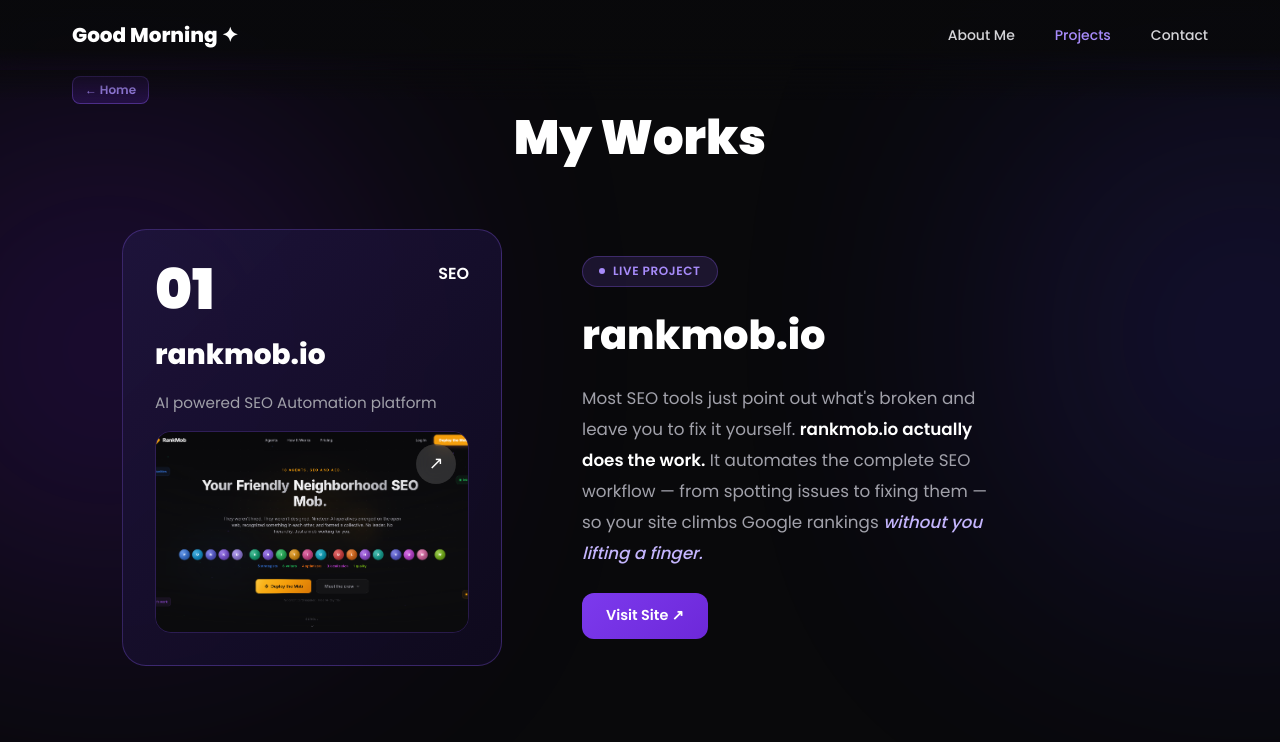
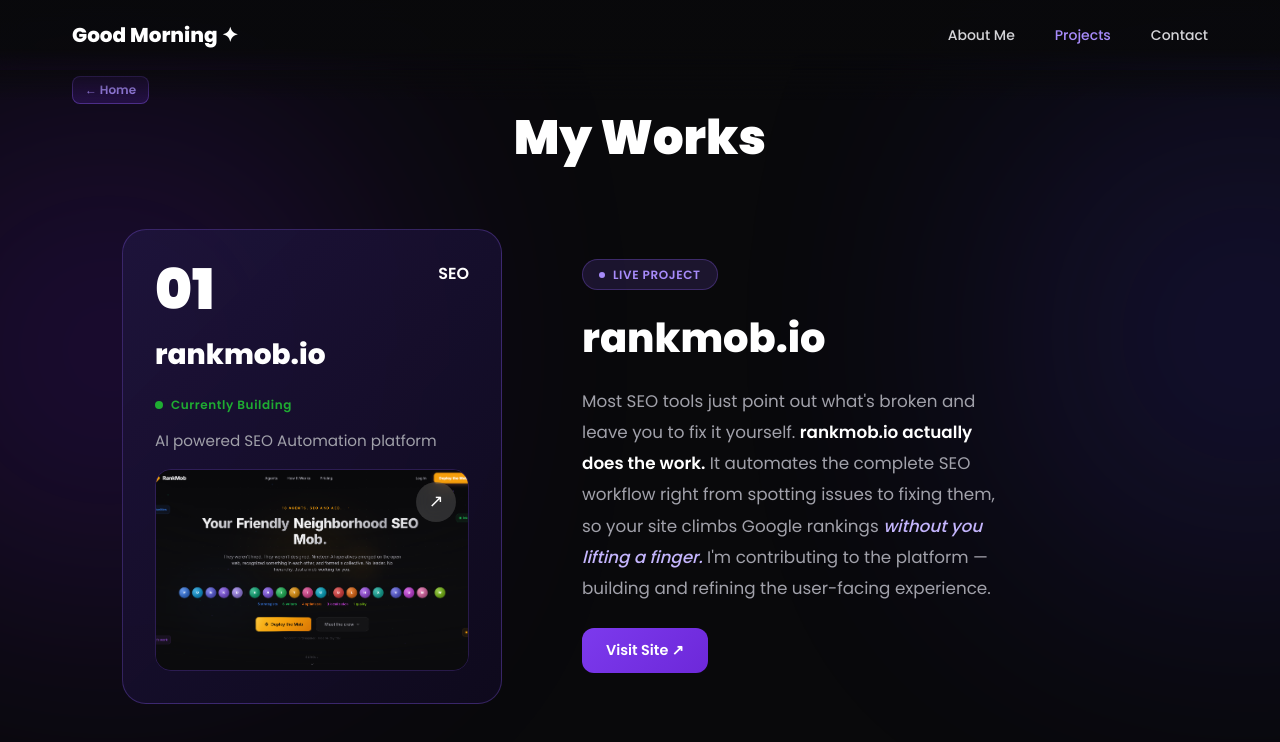
Before and after one commit to sanjay-creativelements/personal-dashboard, a Next.js app: page / in a window 1280 px wide. Both pictures are taken after a click on the button "Projects". Shown: the top 742 px of the page. Built offline with nearby package versions, Linux system fonts and the light colour scheme.

Commit message:
desc changes in project desc

```diff
--- a/app/components/BookingModal.js
+++ b/app/components/BookingModal.js
@@ -304,7 +304,7 @@
             <label style={labelStyle}>Project Description *</label>
             <textarea
               required name="description" value={form.description} onChange={handleChange}
-              placeholder="In simple words explain waht you wanna build, what problem it solves, any specific requirements..."
+              placeholder="In simple words explain what you wanna build, what problem it solves, any specific requirements..."
               rows={4}
               style={{ ...inputStyle, resize: "vertical", minHeight: "100px", lineHeight: 1.6 }}
               disabled={status === "submitting"}
--- a/app/globals.css
+++ b/app/globals.css
@@ -65,6 +65,10 @@
   50%  { transform: translate(-20px, -80px); }
   75%  { transform: translate(-40px, -30px); }
   100% { transform: translate(0px, 0px); }
+}
+
+@keyframes ping {
+  75%, 100% { transform: scale(2); opacity: 0; }
 }
 
 /* ── BASE ────────────────────────────────────────────────────────────────────── */
--- a/app/page.js
+++ b/app/page.js
@@ -809,6 +809,47 @@
               >
                 rankmob.io
               </h3>
+              <div
+                style={{
+                  display: "inline-flex",
+                  alignItems: "center",
+                  gap: "0.5rem",
+                  marginTop: "0.25rem",
+                }}
+              >
+                <span style={{ position: "relative", display: "inline-flex" }}>
+                  <span
+                    style={{
+                      position: "absolute",
+                      width: "8px",
+                      height: "8px",
+                      borderRadius: "50%",
+                      background: "#a78bfa",
+                      opacity: 0.75,
+                      animation: "ping 1.5s cubic-bezier(0,0,0.2,1) infinite",
+                    }}
+                  />
+                  <span
+                    style={{
+                      width: "8px",
+                      height: "8px",
+                      borderRadius: "50%",
+                      background: "#1fac32",
+                      display: "inline-block",
+                    }}
+                  />
+                </span>
+                <span
+                  style={{
+                    fontSize: "0.75rem",
+                    fontWeight: "600",
+                    color: "#1fac32",
+                    letterSpacing: "0.05em",
+                  }}
+                >
+                  Currently Building
+                </span>
+              </div>
               <p style={{ fontSize: "0.95rem", color: "#a1a1aa", margin: 0 }}>
                 AI powered SEO Automation platform
               </p>
@@ -927,8 +968,8 @@
                 <span style={{ color: "#ffffff", fontWeight: "600" }}>
                   rankmob.io actually does the work.
                 </span>{" "}
-                It automates the complete SEO workflow — from spotting issues to
-                fixing them — so your site climbs Google rankings{" "}
+                It automates the complete SEO workflow right from spotting
+                issues to fixing them, so your site climbs Google rankings{" "}
                 <span
                   style={{
                     color: "#c4b5fd",
@@ -937,7 +978,9 @@
                   }}
                 >
                   without you lifting a finger.
-                </span>
+                </span>{" "}
+                I'm contributing to the platform — building and refining the
+                user-facing experience.
               </p>
               <a
                 href="https://rankmob.io"
@@ -1099,10 +1142,10 @@
                 wordBreak: "break-word",
               }}
             >
-              After finishing computer science Engineering, the urge to build and create pulled me
-              into web developement. My goal isn&apos;t just delivery — it&apos;s to
-              envision beyond what you ask for and ship something that outlasts
-              the brief.
+              After finishing computer science Engineering, the urge to build
+              and create pulled me into web developement. My goal isn&apos;t
+              just delivery — it&apos;s to envision beyond what you ask for and
+              ship something that outlasts the brief.
             </p>
             <div
               style={{
```
